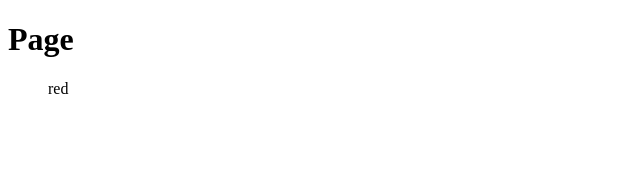
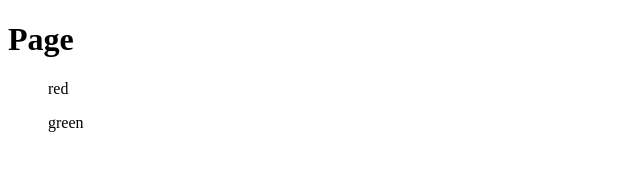
Before and after one commit to VitalinaYashchyshyna38/my-project, a plain HTML site: page index.html in a window 1280 px wide. Shown: the full height of the page, 0-640 px from the left. Drawn offline with Linux system fonts and the light colour scheme.

```diff
--- a/index.html
+++ b/index.html
@@ -5,5 +5,6 @@
 <body>
 <h1>Page </h1>
 <ul>red</ul>
+<ul>green</ul>
 </body>
 </html>
```
